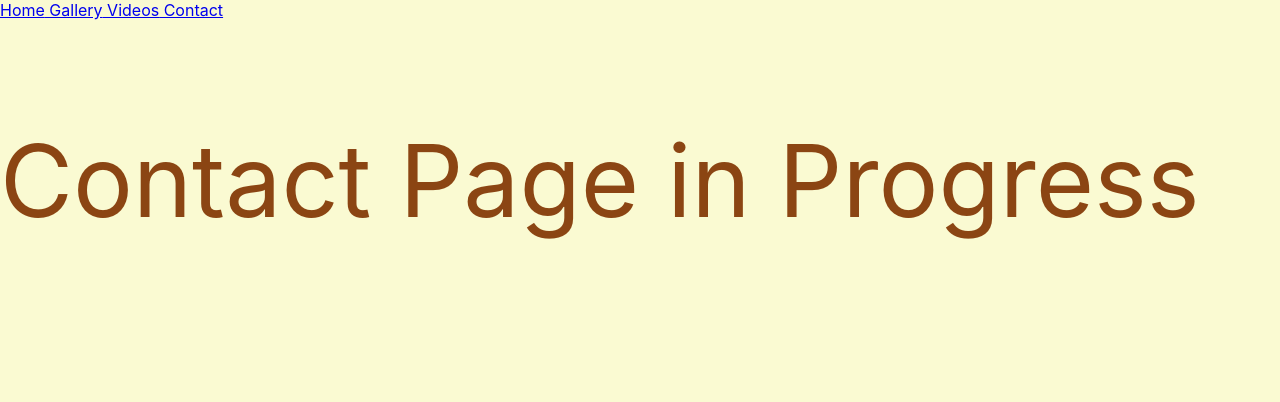
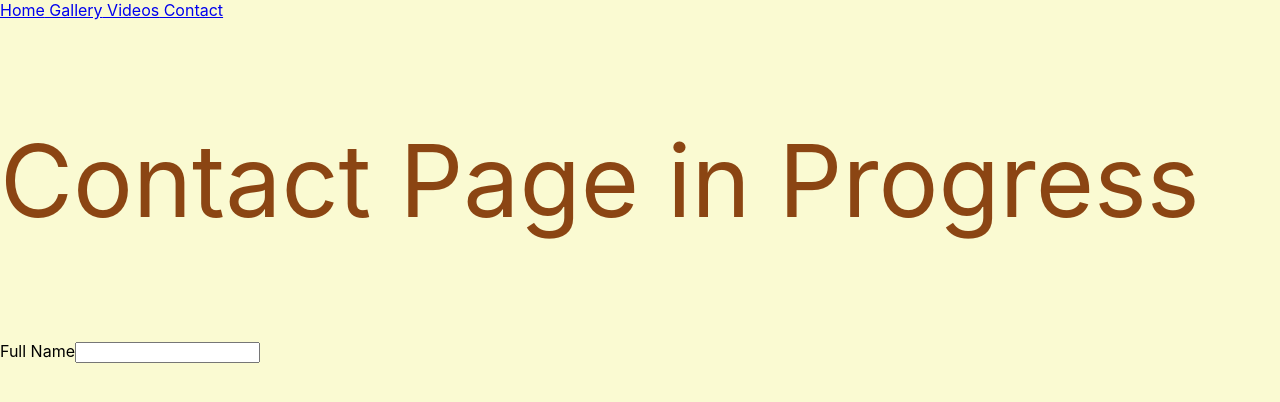
Before and after one commit to nathanok/nathanok.github.io, a React (Create React App) app: page /Contact in a window 1280 px wide. Shown: the top 402 px of the page. Built offline with nearby package versions, Linux system fonts and the light colour scheme.

Commit message:
Added bootstrap & Blank type bar

```diff
--- a/src/components/Contact.js
+++ b/src/components/Contact.js
@@ -1,6 +1,7 @@
 import React from "react";
 import "../css/Contact.css";
 import axios from 'axios';
+import Form from 'react-bootstrap/Form';
 
 
 class Contact extends React.Component{
@@ -20,12 +21,24 @@ class Contact extends React.Component{
 
     render() {
         return(
-            <div class= "Pen">
-            <div>
+            <div class= "Write">
+                <div class="Pen">
         <p> Contact Page in Progress</p>
-            </div>
+                </div>
+            <div class="word">
+            <Form>
+            <Form.Group>
+            <Form.Label htmlFor="full-name">Full Name</Form.Label>
+            <Form.Control id="full-name" name="name" type="text" value={this.state.name} />
 
-                 </div>
+
+            </Form.Group>
+
+            </Form>
+                </div>
+                    </div>
+
+
         );
 
     }
```
